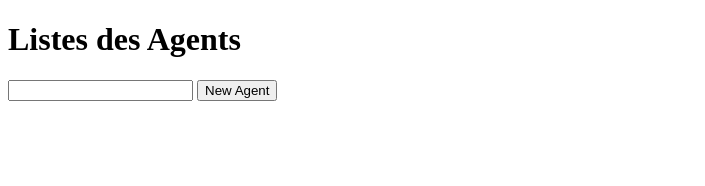
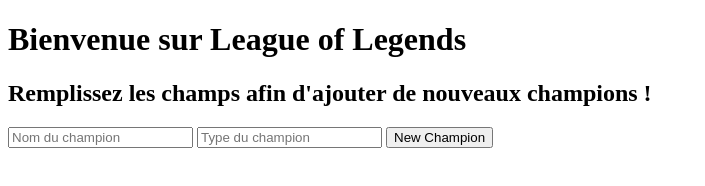
Before and after one commit to Roland-HUON/node-League-of-Legends, a plain HTML site: page front/index.html in a window 1280 px wide. Shown: the whole page, without its empty margins (0-705 px from the left). Drawn offline with Linux system fonts and the light colour scheme; no server answers.

Commit message:
Update ChampionsController and index.html

```diff
--- a/back/index.js
+++ b/back/index.js
@@ -4,6 +4,7 @@
 import bodyParser from "body-parser";
 
 const app = express();
+
 app
     .use(cors())
     .use(bodyParser.json())
--- a/front/index.html
+++ b/front/index.html
@@ -6,11 +6,13 @@
     <title>Document</title>
 </head>
 <body>
-    <h1>Listes des Agents</h1>
+    <h1>Bienvenue sur League of Legends</h1>
+    <h2>Remplissez les champs afin d'ajouter de nouveaux champions !</h2>
     <div id="champions">
         <form>
-            <input type="text" name="champions">
-            <button onclick="sendChampion()">New Agent</button>
+            <input type="text" name="champions" placeholder="Nom du champion">
+            <input type="text" name="type" placeholder="Type du champion">
+            <button onclick="sendChampion()">New Champion</button>
         </form>
     </div>
     <script>
@@ -18,23 +20,25 @@
             .then((response) => response.json())
             .then((data) => {
                 console.log(data);
-                let champions = document.querySelector('#champions')
+                let champions = document.querySelector('#champions');
                 data.forEach(champions => {
                     champions.innerHTML += `
-                    <a href="champions.html?id=${champions.id}"><h2>${champions.name}</h2></a>
+                    <a href="champions.html?id=${champions.id}"><h2>${champions.name}</h2><p>${champions.type}</p></a>
                     `
                 });
             })
         const sendChampion = async () => {
+            event.preventDefault()
             let champions = document.querySelector('input[name="champions"]').value;
+            let type = document.querySelector('input[name="type"]').value;
             await fetch('http://localhost:5000/champions', {
                 method: 'POST',
                 headers:{
                     'Content-Type': 'application/json'
                 },
-                body: JSON.stringify({name:champions})
+                body: JSON.stringify({name:champions, type:type})
             })
-            window.location.href = 'index.html'
+            window.location.href = 'index.html';
         }
     </script>
 </body>
```
Also changed, not shown: back/controllers/ChampionsController.js (+6 -3 lines), 2 other files.
